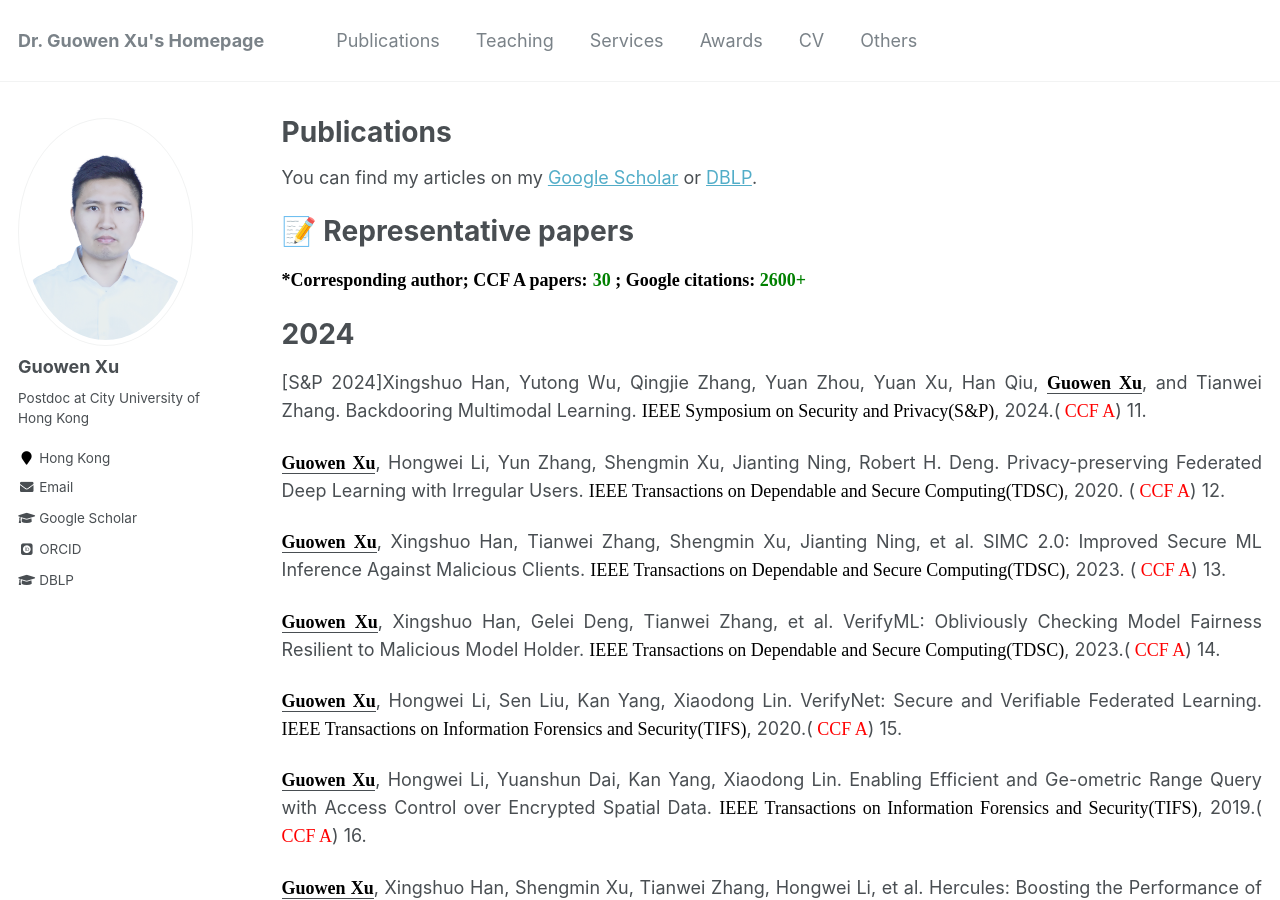
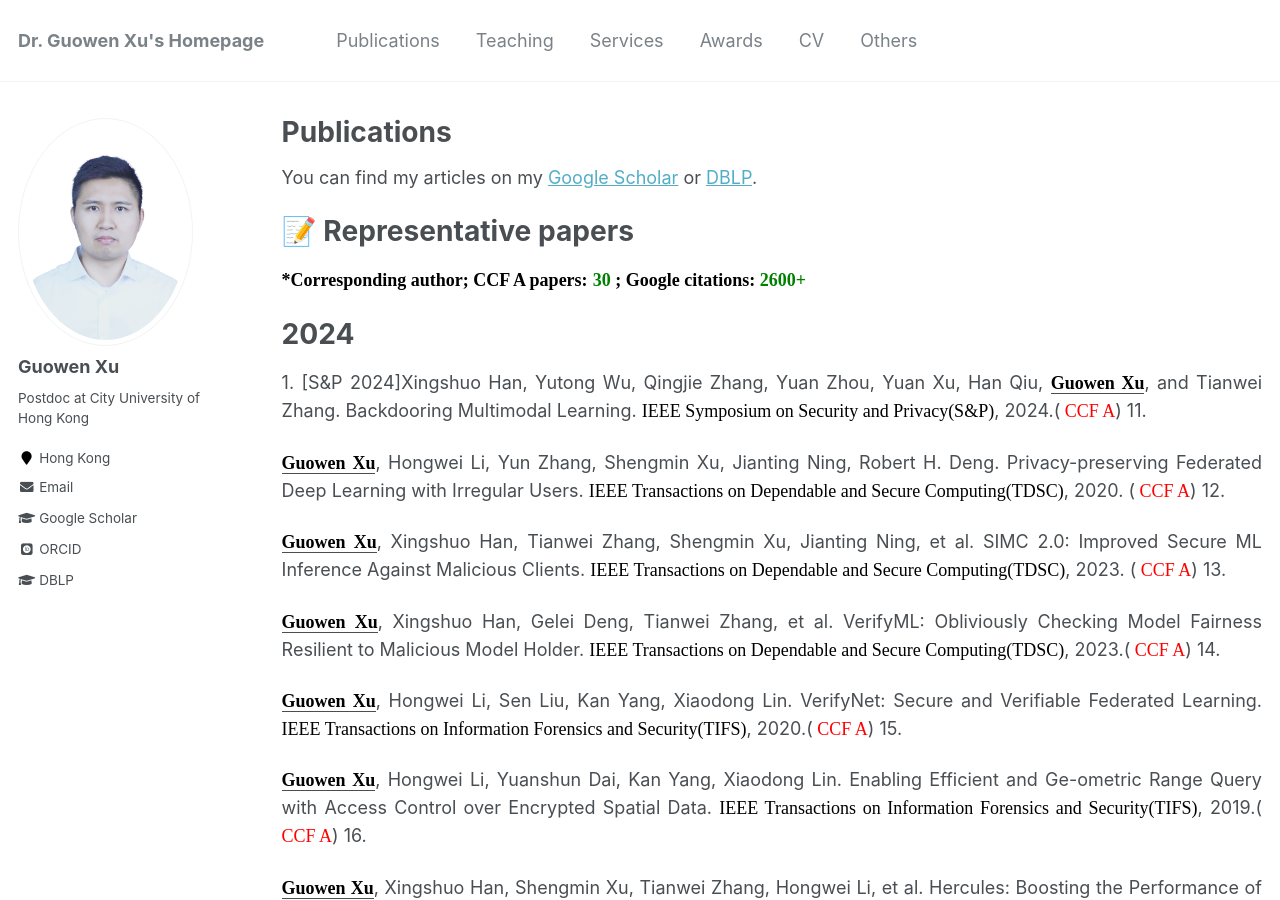
Before and after one commit to Guowen-xu/guowen-xu.github.io, a Jekyll site: the page built from _pages/publications.md, in a window 1280 px wide and 900 px high. Built offline with Jekyll 4.4.1, drawn with Linux system fonts in a browser that asks for light colours; some web fonts are replaced.

Commit message:
Update publications.md

```diff
--- a/_pages/publications.md
+++ b/_pages/publications.md
@@ -14,7 +14,7 @@ You can find my articles on my [Google Scholar](https://scholar.google.com.hk/ci
 
 # 2024
 
-<p align="justify">[S&P 2024]Xingshuo Han, Yutong Wu, Qingjie Zhang, Yuan Zhou,  Yuan Xu, Han Qiu, <u><b><font face="Times New Roman" color=black size=4> Guowen Xu</font></b></u>, and Tianwei Zhang. Backdooring Multimodal Learning. <font face="Times New Roman" color=black size=4> IEEE Symposium on Security and Privacy(S&P)</font>, 2024.(<font face="Times New Roman" color=red size=4> CCF A</font>)
+<p align="justify">1. [S&P 2024]Xingshuo Han, Yutong Wu, Qingjie Zhang, Yuan Zhou,  Yuan Xu, Han Qiu, <u><b><font face="Times New Roman" color=black size=4> Guowen Xu</font></b></u>, and Tianwei Zhang. Backdooring Multimodal Learning. <font face="Times New Roman" color=black size=4> IEEE Symposium on Security and Privacy(S&P)</font>, 2024.(<font face="Times New Roman" color=red size=4> CCF A</font>)
 
 11. <p align="justify"> <u><b><font face="Times New Roman" color=black size=4> Guowen Xu</font></b></u>,  Hongwei Li, Yun Zhang, Shengmin Xu, Jianting Ning, Robert H. Deng. Privacy-preserving Federated Deep Learning with Irregular Users. <font face="Times New Roman" color=black size=4> IEEE Transactions on Dependable and Secure Computing(TDSC)</font>, 2020. (<font face="Times New Roman" color=red size=4> CCF A</font>)
 12. <p align="justify"> <u><b><font face="Times New Roman" color=black size=4> Guowen Xu</font></b></u>, Xingshuo Han, Tianwei Zhang, Shengmin Xu, Jianting Ning, et al. SIMC 2.0: Improved Secure ML Inference Against Malicious Clients. <font face="Times New Roman" color=black size=4> IEEE Transactions on Dependable and Secure Computing(TDSC)</font>, 2023. (<font face="Times New Roman" color=red size=4> CCF A</font>)
```
